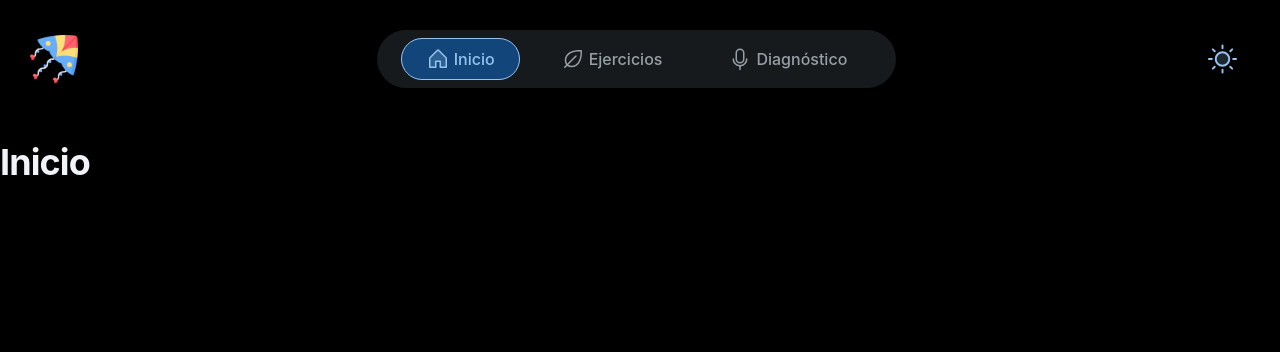
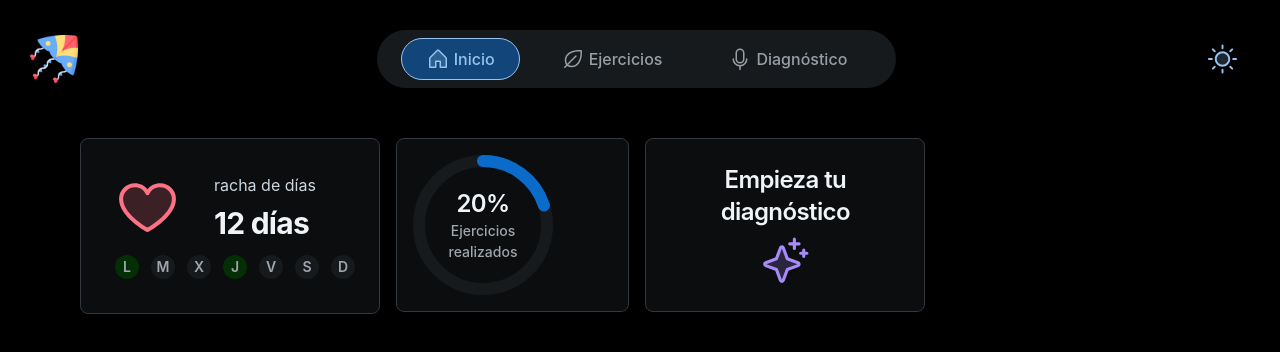
Before and after one commit to Udg-proyecto-Papalote/Papalote, a React (Vite) app: page / in a window 1280 px wide. Shown: the top 352 px of the page. Built offline with nearby package versions, Linux system fonts and the light colour scheme.

Commit message:
Inicio widgets

```diff
--- a/src/pages/Inicio.jsx
+++ b/src/pages/Inicio.jsx
@@ -1,9 +1,17 @@
 import { Grid, Typography } from "@mui/joy"
+import { StreakDays } from "../components/Inicio/StreakDays"
+import { ProgressBar } from "../components/Inicio/ProgressBar"
+import { StartDiagnostic } from "../components/Inicio/StartDiagnostic"
 
 export const Inicio = () => {
     return (
-        <Grid>
-            <Typography level='h1'>Inicio</Typography>
+        <Grid mx={10}>
+            {/* <Typography level='h1'>Inicio</Typography> */}
+            <Grid container gap={2}>
+                <StreakDays />
+                <ProgressBar percentage={20} />
+                <StartDiagnostic isFirstTime={true} />
+            </Grid>
         </Grid>
     )
 }
```
